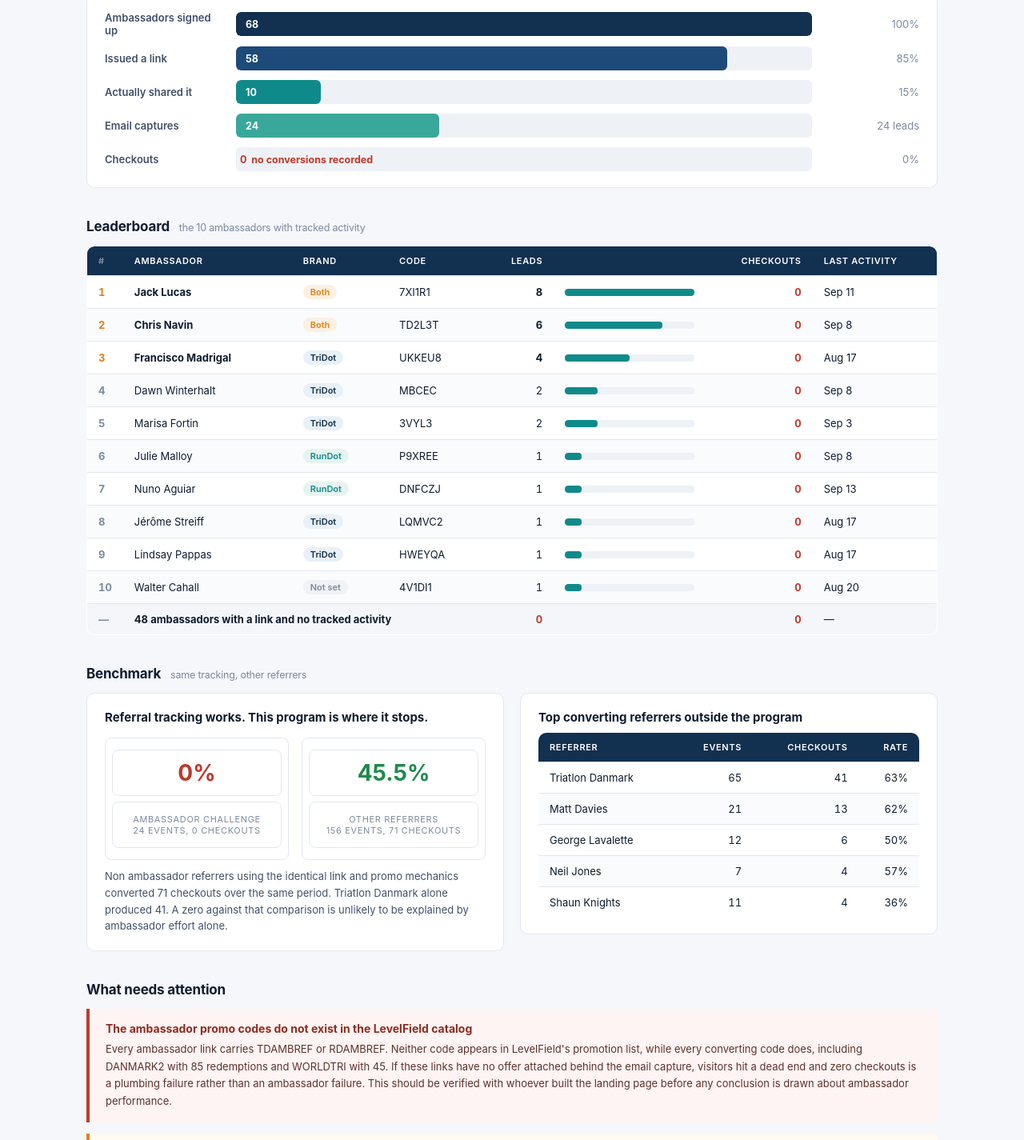
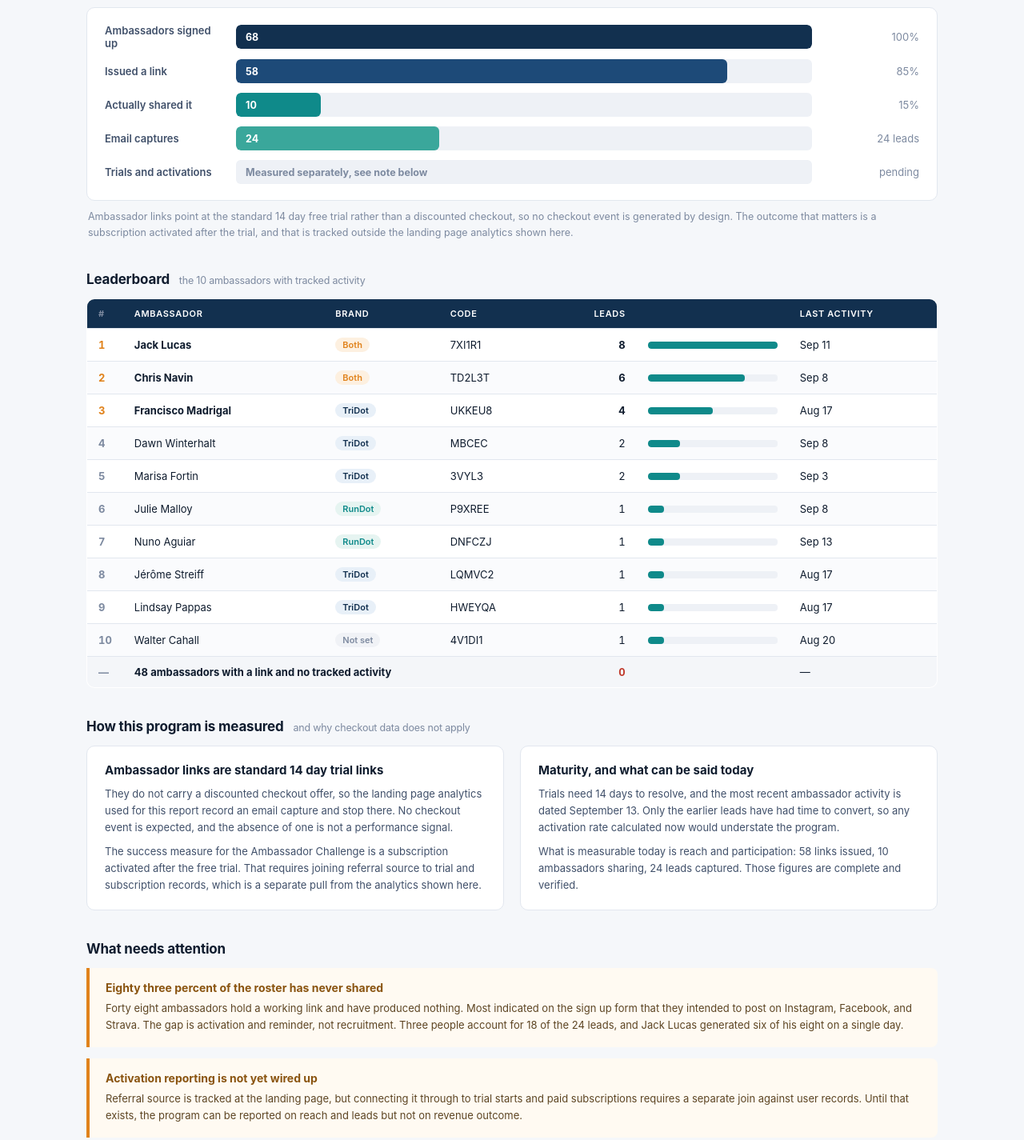
Before and after one commit to bradleyparnell/predictive-fitness-kpi, a plain HTML site: page reports/ambassador-challenge/index.html in a window 1280 px wide. Shown: the part 339-1764 px from the top of the page at 80% size. Drawn offline with Linux system fonts and the light colour scheme.

Commit message:
Ambassador report: correct measurement framing (trial links, not promo checkouts)

```diff
--- a/reports/ambassador-challenge/index.html
+++ b/reports/ambassador-challenge/index.html
@@ -3,7 +3,6 @@
 <head>
 <meta name="robots" content="noindex, nofollow, noarchive">
 <meta name="googlebot" content="noindex">
-
 <meta charset="utf-8">
 <meta name="viewport" content="width=device-width, initial-scale=1">
 <title>Ambassador Challenge Attribution Report</title>
@@ -105,7 +104,7 @@
 <header class="top">
   <div class="eyebrow">Predictive Fitness &nbsp;&middot;&nbsp; Attribution Report</div>
   <h1>Ambassador Challenge Performance</h1>
-  <div class="sub">Activity window July 23 to September 13, 2026 &nbsp;&middot;&nbsp; Source: LevelField promotions analytics, all filters cleared &nbsp;&middot;&nbsp; Pulled September 17, 2026</div>
+  <div class="sub">Activity window July 23 to September 13, 2026 &nbsp;&middot;&nbsp; Source: LevelField promotions analytics, all filters cleared &nbsp;&middot;&nbsp; Pulled September 17, 2026 &nbsp;&middot;&nbsp; Revised September 17, 2026</div>
 </header>
 
 <div class="kpis">
@@ -113,7 +112,7 @@
   <div class="kpi"><div class="lab">Links issued</div><div class="val">58</div><div class="note">All matched in LevelField</div></div>
   <div class="kpi"><div class="lab">Active sharers</div><div class="val">10</div><div class="note">17% of link holders</div></div>
   <div class="kpi good"><div class="lab">Email captures</div><div class="val">24</div><div class="note">Leads generated</div></div>
-  <div class="kpi flag"><div class="lab">Checkouts</div><div class="val">0</div><div class="note">None recorded</div></div>
+  <div class="kpi"><div class="lab">Activations</div><div class="val" style="color:var(--muted);font-size:20px;padding-top:8px">Pending</div><div class="note">Trials still maturing</div></div>
 </div>
 
 <h2>Program funnel</h2>
@@ -139,83 +138,73 @@
     <div class="fval">24 leads</div>
   </div>
   <div class="frow">
-    <div class="fname">Checkouts</div>
-    <div class="ftrack"><div class="fbar zero" style="width:100%"><span>&nbsp;0 &nbsp;no conversions recorded</span></div></div>
-    <div class="fval">0%</div>
+    <div class="fname">Trials and activations</div>
+    <div class="ftrack"><div class="fbar" style="width:100%;background:#eef1f6;color:var(--muted)"><span>Measured separately, see note below</span></div></div>
+    <div class="fval">pending</div>
   </div>
 </div>
+<p style="font-size:12.5px;color:var(--muted);margin:10px 2px 0;line-height:1.6">Ambassador links point at the standard 14 day free trial rather than a discounted checkout, so no checkout event is generated by design. The outcome that matters is a subscription activated after the trial, and that is tracked outside the landing page analytics shown here.</p>
 
 <h2>Leaderboard <span class="hint">the 10 ambassadors with tracked activity</span></h2>
 <table>
   <thead>
     <tr>
       <th class="rank">#</th><th>Ambassador</th><th>Brand</th><th>Code</th>
-      <th class="num">Leads</th><th class="bar-cell"></th><th class="num">Checkouts</th><th>Last activity</th>
+      <th class="num">Leads</th><th class="bar-cell"></th><th>Last activity</th>
     </tr>
   </thead>
   <tbody>
-    <tr><td class="rank top">1</td><td><b>Jack Lucas</b></td><td><span class="pill both">Both</span></td><td>7XI1R1</td><td class="num"><b>8</b></td><td><div class="minibar"><i style="width:100%"></i></div></td><td class="num zero">0</td><td>Sep 11</td></tr>
-    <tr><td class="rank top">2</td><td><b>Chris Navin</b></td><td><span class="pill both">Both</span></td><td>TD2L3T</td><td class="num"><b>6</b></td><td><div class="minibar"><i style="width:75%"></i></div></td><td class="num zero">0</td><td>Sep 8</td></tr>
-    <tr><td class="rank top">3</td><td><b>Francisco Madrigal</b></td><td><span class="pill td">TriDot</span></td><td>UKKEU8</td><td class="num"><b>4</b></td><td><div class="minibar"><i style="width:50%"></i></div></td><td class="num zero">0</td><td>Aug 17</td></tr>
-    <tr><td class="rank">4</td><td>Dawn Winterhalt</td><td><span class="pill td">TriDot</span></td><td>MBCEC</td><td class="num">2</td><td><div class="minibar"><i style="width:25%"></i></div></td><td class="num zero">0</td><td>Sep 8</td></tr>
-    <tr><td class="rank">5</td><td>Marisa Fortin</td><td><span class="pill td">TriDot</span></td><td>3VYL3</td><td class="num">2</td><td><div class="minibar"><i style="width:25%"></i></div></td><td class="num zero">0</td><td>Sep 3</td></tr>
-    <tr><td class="rank">6</td><td>Julie Malloy</td><td><span class="pill rd">RunDot</span></td><td>P9XREE</td><td class="num">1</td><td><div class="minibar"><i style="width:12.5%"></i></div></td><td class="num zero">0</td><td>Sep 8</td></tr>
-    <tr><td class="rank">7</td><td>Nuno Aguiar</td><td><span class="pill rd">RunDot</span></td><td>DNFCZJ</td><td class="num">1</td><td><div class="minibar"><i style="width:12.5%"></i></div></td><td class="num zero">0</td><td>Sep 13</td></tr>
-    <tr><td class="rank">8</td><td>J&eacute;r&ocirc;me Streiff</td><td><span class="pill td">TriDot</span></td><td>LQMVC2</td><td class="num">1</td><td><div class="minibar"><i style="width:12.5%"></i></div></td><td class="num zero">0</td><td>Aug 17</td></tr>
-    <tr><td class="rank">9</td><td>Lindsay Pappas</td><td><span class="pill td">TriDot</span></td><td>HWEYQA</td><td class="num">1</td><td><div class="minibar"><i style="width:12.5%"></i></div></td><td class="num zero">0</td><td>Aug 17</td></tr>
-    <tr><td class="rank">10</td><td>Walter Cahall</td><td><span class="pill none">Not set</span></td><td>4V1DI1</td><td class="num">1</td><td><div class="minibar"><i style="width:12.5%"></i></div></td><td class="num zero">0</td><td>Aug 20</td></tr>
-    <tr style="background:#f4f6f9"><td class="rank">&mdash;</td><td colspan="3"><b>48 ambassadors with a link and no tracked activity</b></td><td class="num zero">0</td><td></td><td class="num zero">0</td><td>&mdash;</td></tr>
+    <tr><td class="rank top">1</td><td><b>Jack Lucas</b></td><td><span class="pill both">Both</span></td><td>7XI1R1</td><td class="num"><b>8</b></td><td><div class="minibar"><i style="width:100%"></i></div></td><td>Sep 11</td></tr>
+    <tr><td class="rank top">2</td><td><b>Chris Navin</b></td><td><span class="pill both">Both</span></td><td>TD2L3T</td><td class="num"><b>6</b></td><td><div class="minibar"><i style="width:75%"></i></div></td><td>Sep 8</td></tr>
+    <tr><td class="rank top">3</td><td><b>Francisco Madrigal</b></td><td><span class="pill td">TriDot</span></td><td>UKKEU8</td><td class="num"><b>4</b></td><td><div class="minibar"><i style="width:50%"></i></div></td><td>Aug 17</td></tr>
+    <tr><td class="rank">4</td><td>Dawn Winterhalt</td><td><span class="pill td">TriDot</span></td><td>MBCEC</td><td class="num">2</td><td><div class="minibar"><i style="width:25%"></i></div></td><td>Sep 8</td></tr>
+    <tr><td class="rank">5</td><td>Marisa Fortin</td><td><span class="pill td">TriDot</span></td><td>3VYL3</td><td class="num">2</td><td><div class="minibar"><i style="width:25%"></i></div></td><td>Sep 3</td></tr>
+    <tr><td class="rank">6</td><td>Julie Malloy</td><td><span class="pill rd">RunDot</span></td><td>P9XREE</td><td class="num">1</td><td><div class="minibar"><i style="width:12.5%"></i></div></td><td>Sep 8</td></tr>
+    <tr><td class="rank">7</td><td>Nuno Aguiar</td><td><span class="pill rd">RunDot</span></td><td>DNFCZJ</td><td class="num">1</td><td><div class="minibar"><i style="width:12.5%"></i></div></td><td>Sep 13</td></tr>
+    <tr><td class="rank">8</td><td>J&eacute;r&ocirc;me Streiff</td><td><span class="pill td">TriDot</span></td><td>LQMVC2</td><td class="num">1</td><td><div class="minibar"><i style="width:12.5%"></i></div></td><td>Aug 17</td></tr>
+    <tr><td class="rank">9</td><td>Lindsay Pappas</td><td><span class="pill td">TriDot</span></td><td>HWEYQA</td><td class="num">1</td><td><div class="minibar"><i style="width:12.5%"></i></div></td><td>Aug 17</td></tr>
+    <tr><td class="rank">10</td><td>Walter Cahall</td><td><span class="pill none">Not set</span></td><td>4V1DI1</td><td class="num">1</td><td><div class="minibar"><i style="width:12.5%"></i></div></td><td>Aug 20</td></tr>
+    <tr style="background:#f4f6f9"><td class="rank">&mdash;</td><td colspan="3"><b>48 ambassadors with a link and no tracked activity</b></td><td class="num zero">0</td><td></td><td>&mdash;</td></tr>
   </tbody>
 </table>
 
-<h2>Benchmark <span class="hint">same tracking, other referrers</span></h2>
+<h2>How this program is measured <span class="hint">and why checkout data does not apply</span></h2>
 <div class="split">
   <div class="card">
-    <h3>Referral tracking works. This program is where it stops.</h3>
-    <div class="cmp">
-      <div><div class="big" style="color:var(--red)">0%</div><div class="lbl">Ambassador Challenge<br>24 events, 0 checkouts</div></div>
-      <div><div class="big" style="color:var(--green)">45.5%</div><div class="lbl">Other referrers<br>156 events, 71 checkouts</div></div>
-    </div>
-    <p>Non ambassador referrers using the identical link and promo mechanics converted 71 checkouts over the same period. Triatlon Danmark alone produced 41. A zero against that comparison is unlikely to be explained by ambassador effort alone.</p>
+    <h3>Ambassador links are standard 14 day trial links</h3>
+    <p>They do not carry a discounted checkout offer, so the landing page analytics used for this report record an email capture and stop there. No checkout event is expected, and the absence of one is not a performance signal.</p>
+    <p>The success measure for the Ambassador Challenge is a subscription activated after the free trial. That requires joining referral source to trial and subscription records, which is a separate pull from the analytics shown here.</p>
   </div>
   <div class="card">
-    <h3>Top converting referrers outside the program</h3>
-    <table style="border:none;margin-top:10px">
-      <thead><tr><th>Referrer</th><th class="num">Events</th><th class="num">Checkouts</th><th class="num">Rate</th></tr></thead>
-      <tbody>
-        <tr><td>Triatlon Danmark</td><td class="num">65</td><td class="num">41</td><td class="num">63%</td></tr>
-        <tr><td>Matt Davies</td><td class="num">21</td><td class="num">13</td><td class="num">62%</td></tr>
-        <tr><td>George Lavalette</td><td class="num">12</td><td class="num">6</td><td class="num">50%</td></tr>
-        <tr><td>Neil Jones</td><td class="num">7</td><td class="num">4</td><td class="num">57%</td></tr>
-        <tr><td>Shaun Knights</td><td class="num">11</td><td class="num">4</td><td class="num">36%</td></tr>
-      </tbody>
-    </table>
+    <h3>Maturity, and what can be said today</h3>
+    <p>Trials need 14 days to resolve, and the most recent ambassador activity is dated September 13. Only the earlier leads have had time to convert, so any activation rate calculated now would understate the program.</p>
+    <p>What is measurable today is reach and participation: 58 links issued, 10 ambassadors sharing, 24 leads captured. Those figures are complete and verified.</p>
   </div>
 </div>
 
 <h2>What needs attention</h2>
-
-<div class="callout red">
-  <h3>The ambassador promo codes do not exist in the LevelField catalog</h3>
-  <p>Every ambassador link carries TDAMBREF or RDAMBREF. Neither code appears in LevelField's promotion list, while every converting code does, including DANMARK2 with 85 redemptions and WORLDTRI with 45. If these links have no offer attached behind the email capture, visitors hit a dead end and zero checkouts is a plumbing failure rather than an ambassador failure. This should be verified with whoever built the landing page before any conclusion is drawn about ambassador performance.</p>
-</div>
 
 <div class="callout">
   <h3>Eighty three percent of the roster has never shared</h3>
   <p>Forty eight ambassadors hold a working link and have produced nothing. Most indicated on the sign up form that they intended to post on Instagram, Facebook, and Strava. The gap is activation and reminder, not recruitment. Three people account for 18 of the 24 leads, and Jack Lucas generated six of his eight on a single day.</p>
 </div>
 
+<div class="callout">
+  <h3>Activation reporting is not yet wired up</h3>
+  <p>Referral source is tracked at the landing page, but connecting it through to trial starts and paid subscriptions requires a separate join against user records. Until that exists, the program can be reported on reach and leads but not on revenue outcome.</p>
+</div>
+
 <h2>Recommended next steps</h2>
 <ol class="actions">
-  <li><b>Verify the offer behind TDAMBREF and RDAMBREF.</b> Confirm the landing page attaches a live promotion. Until that is settled, the zero checkout figure cannot be read as an ambassador result.</li>
-  <li><b>Look up the 24 captured emails in LevelField user records.</b> Promotions analytics stops at checkout, so it cannot show whether any of these leads later started a trial or subscribed through another path.</li>
+  <li><b>Build the trial to activation view by referral source.</b> Join referral code to trial starts and subsequent paid subscriptions so the leaderboard can rank on activations rather than email captures.</li>
+  <li><b>Look up the 24 captured leads in LevelField user records.</b> Confirm how many started a trial, and how many of the matured trials converted.</li>
   <li><b>Run an activation push to the 48 inactive ambassadors.</b> Resend the link with ready made copy and images. A single reminder against a group this size is the cheapest available lift.</li>
-  <li><b>Study what the top referrers do differently.</b> Triatlon Danmark and Matt Davies convert at over 60% on the same mechanics. Whatever their placement and offer looks like is the template worth copying.</li>
+  <li><b>Study what the highest volume sharers do differently.</b> Jack Lucas, Chris Navin, and Francisco Madrigal produced 18 of 24 leads. Whatever their placement and messaging looks like is the template worth giving the rest of the roster.</li>
 </ol>
 
 <footer>
   Prepared from LevelField promotions analytics with all filters cleared, joined to the Ambassador Challenge sign up form by referral code. All 58 issued codes matched the tracking system.<br>
-  Landing page events are visits that produced a tracked outcome. Views without an outcome are not counted. This report measures landing page activity only and does not confirm trial starts or paid subscriptions.
+  Landing page events are visits that produced a tracked outcome. Views without an outcome are not counted. This report measures landing page reach and lead capture only. Ambassador links route to the standard 14 day free trial, so checkout events do not apply. Trial starts and paid subscriptions attributable to ambassadors are tracked separately and are not included here.
 </footer>
 
 </div>
```
Also changed, not shown: 1 other file.
